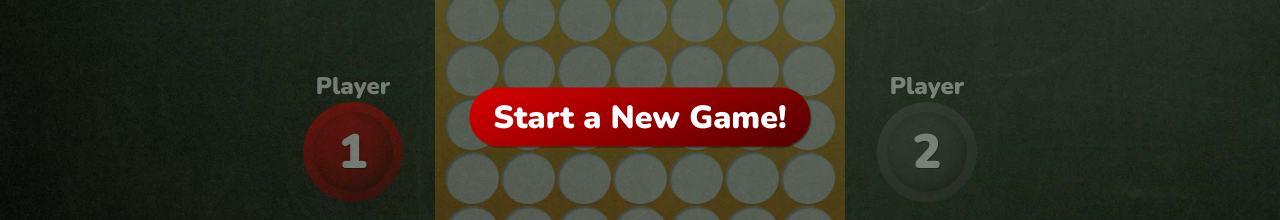
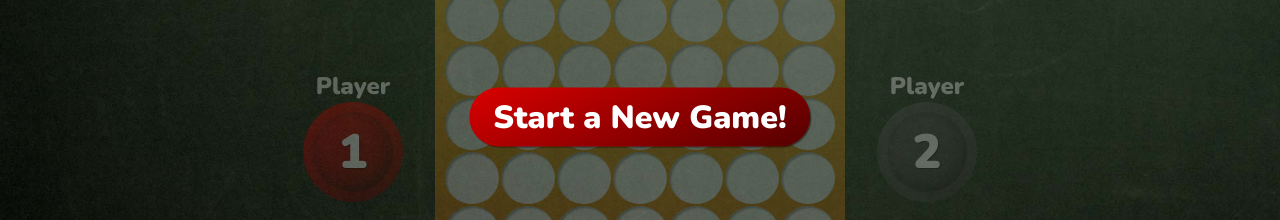
Before and after one commit to tannguyendeveloper/connect-4, a plain HTML site: page index.html in a window 1280 px wide. Shown: the part 313-533 px from the top of the page. Drawn offline with nearby package versions, Linux system fonts and the light colour scheme.

Commit message:
Updated some styling

```diff
--- a/connect4.css
+++ b/connect4.css
@@ -41,7 +41,7 @@ h1 {
   display: flex;
   flex-wrap: nowrap;
   margin: 0 2em;
-  opacity: .4;
+  opacity: .3;
   transition-duration: 200ms;
 }
 
```
